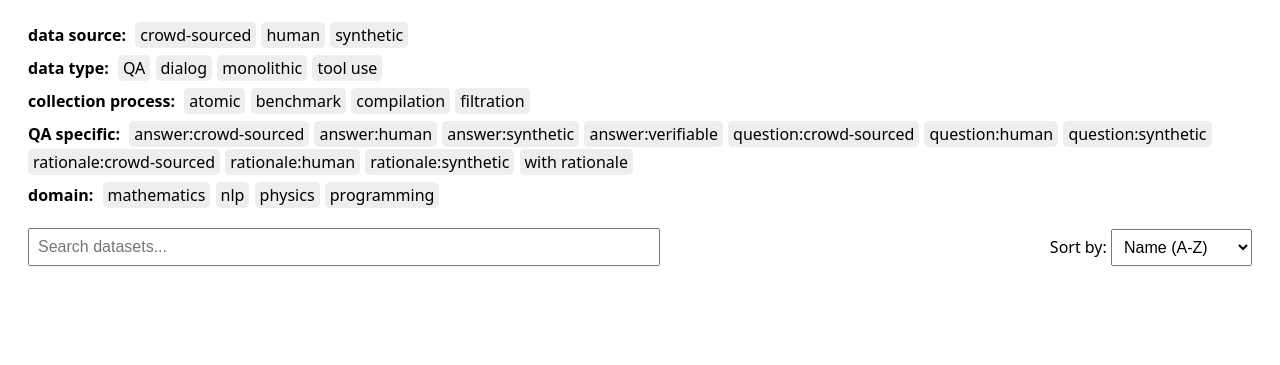
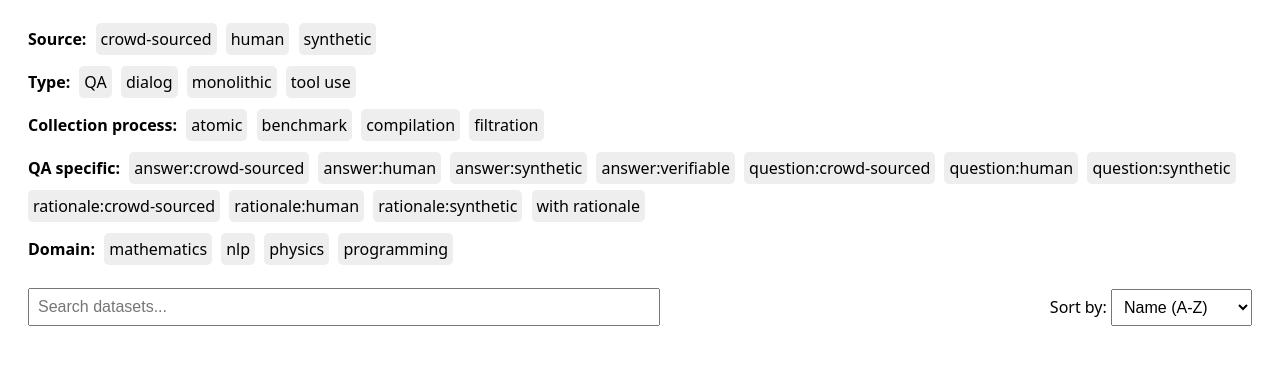
Before and after one commit to VivienCabannes/datasetexplorer, a Flask app: page / in a window 1280 px wide. Shown: the part 78-443 px from the top of the page. Run offline with Flask 3, Linux system fonts and the light colour scheme.

Commit message:
style update

```diff
--- a/static/style.css
+++ b/static/style.css
@@ -109,8 +109,8 @@ h1 {
 .tag {
   display: inline-block;
   background-color: #eee;
-  padding: 2px 5px;
-  margin: 2px 1px 0px 0;
+  padding: 5px 5px;
+  margin: 3px 5px 3px 0;
   border-radius: 5px;
   cursor: pointer;
   position: relative;
@@ -119,7 +119,7 @@ h1 {
   background-color: #cce5ff;
 }
 .dark-mode .tag {
-  background-color: #111;
+  background-color: #181818;
   color: #aaa;
 }
 .dark-mode .tag.selected {
@@ -140,7 +140,7 @@ h1 {
 .dark-mode .custom-tooltip {
   background-color: #111;
   color: #ccc;
-  border-color: #666;
+  border-color: #ccc;
 }
 
 /* Controls Row: Search Bar & Sort Menu */
--- a/tags.json
+++ b/tags.json
@@ -1,6 +1,6 @@
 [
   {
-    "group": "data source",
+    "group": "Source",
     "tags": {
       "human": "data generated by humans without AI in mind",
       "crowd-sourced": "data collected via human crowd-sourcing platforms to train AI models",
@@ -8,7 +8,7 @@
     }
   },
   {
-    "group": "data type",
+    "group": "Type",
     "tags": {
       "monolithic": "continuous, unstructured blocks of text useful for pretraining",
       "dialog": "data that can be segmented into individual turns (e.g., `user, llm, python-tool, llm, user, llm, user, llm`)",
@@ -17,7 +17,7 @@
     }
   },
   {
-    "group": "collection process",
+    "group": "Collection process",
     "tags": {
       "filtration": "data obtained by filtering to a large chunk of the internet",
       "compilation": "data mix that was used for training purposes",
@@ -42,7 +42,7 @@
     }
   },
   {
-    "group": "domain",
+    "group": "Domain",
     "tags": {
       "mathematics": "data centered on mathematics",
       "physics": "data centered on physics",
```
